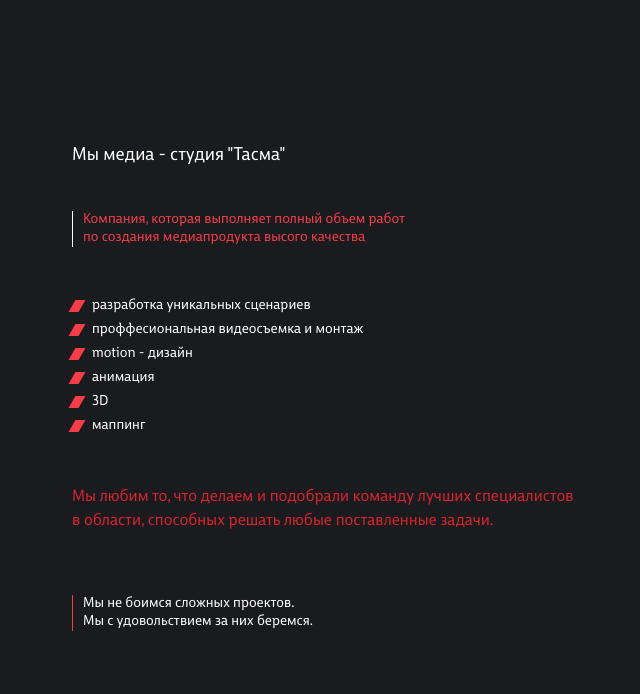
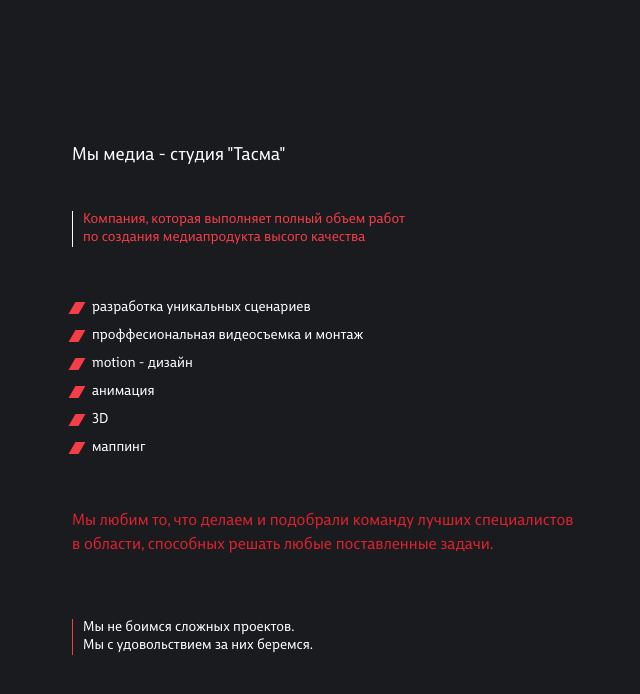
Before and after one commit to Mikhail11/Tasma, a PHP site: page /clients.html in a window 1280 px wide. Shown: the top 694 px of the page, without its empty margins (8-648 px from the left). Run offline with PHP 8.4, Linux system fonts and the light colour scheme.

Commit message:
Мобилка для показа

```diff
--- a/assets/css/controls.css
+++ b/assets/css/controls.css
@@ -301,6 +301,7 @@
     color:#fff;
     font-family: "BigCity Grotesque Pro Regular", sans-serif;
     font-size:14px;
+    line-height: 18px;
 }
 
 .iconed-list__item {
--- a/clients.html
+++ b/clients.html
@@ -59,12 +59,12 @@
     <div class="container__item container__items_downed container">
         <h4 class="header header_h4 header_white">Мы медиа - студия "Тасма"</h4>
     </div>
-    <div class="container__item container container__elem_31">
+    <div class="container__item container container__elem_31 container__elem_s_100">
         <span class="container__quots container__quots_red">
             Компания, которая выполняет полный объем работ по создания медиапродукта высого качества
         </span>
     </div>
-    <div class="container__item container container__elem_31">
+    <div class="container__item container container__elem_31 container__elem_s_100">
         <ul class="iconed-list">
             <li class="iconed-list__item">разработка уникальных сценариев</li>
             <li class="iconed-list__item">проффесиональная видеосъемка и монтаж</li>
@@ -74,12 +74,12 @@
             <li class="iconed-list__item">маппинг</li>
         </ul>
     </div>
-    <div class="container__item container container__elem_50">
+    <div class="container__item container container__elem_50 container__elem_s_100">
         <p class="header header_p header_red-2">
             Мы любим то, что делаем и подобрали команду лучших специалистов в области, способных решать любые поставленные задачи.
         </p>
     </div>
-    <div class="container__item container container__elem_31 container__items_downed">
+    <div class="container__item container container__elem_31 container__elem_s_100 container__items_downed">
         <span class="container__quots container__quots_white">
             Мы не боимся сложных проектов. <br/>
             Мы с удовольствием за них беремся.
```
